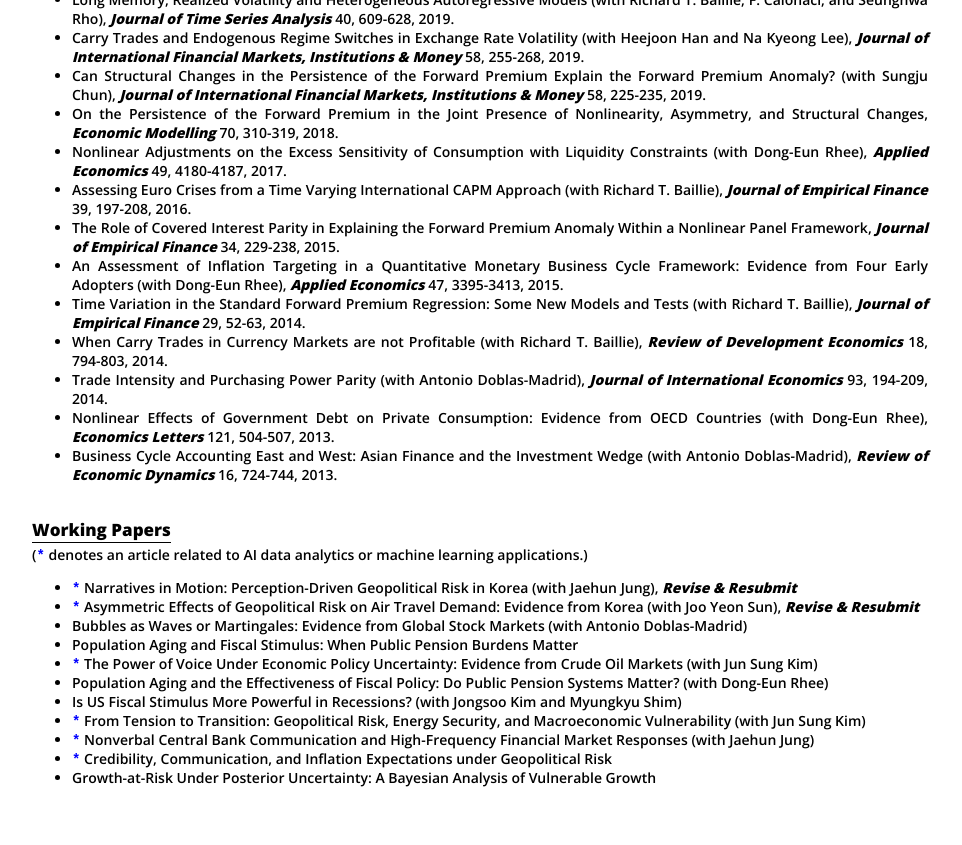
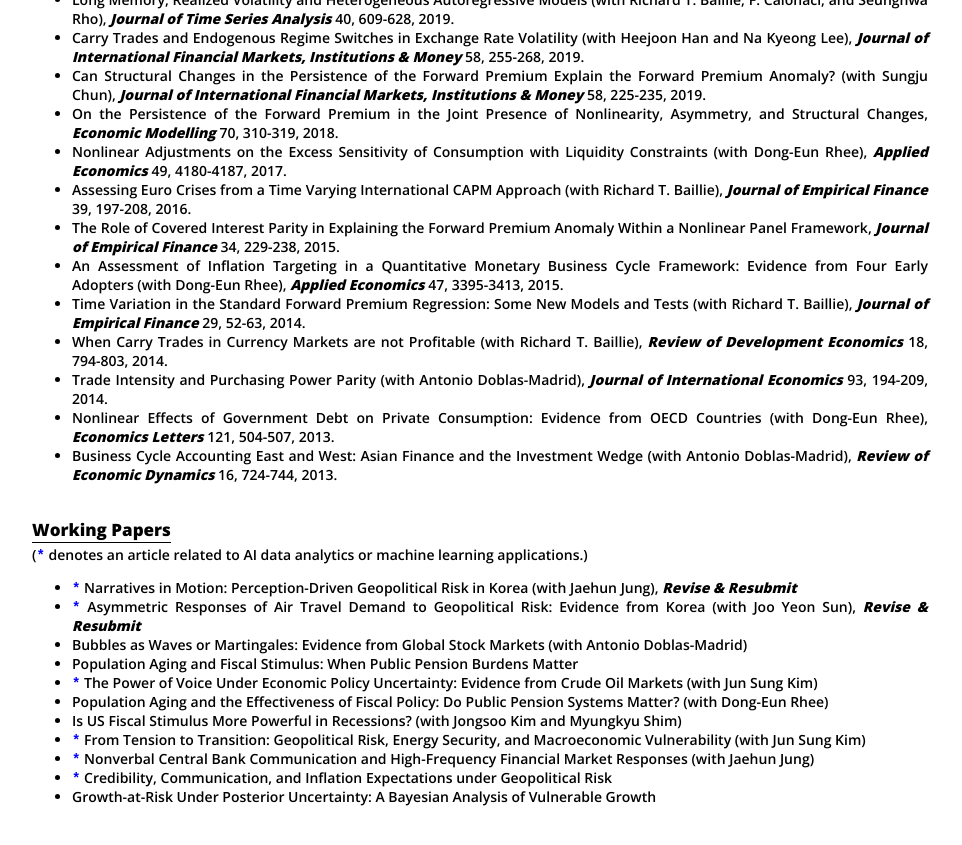
Before and after one commit to dooyeoncho/dooyeoncho.github.io, a Jekyll site: the page built from pages/research.html, in a window 1280 px wide and 900 px high, scrolled down 1237 px. Shown: the top 845 px of the window, without its empty margins (160-1122 px from the left). Built offline with Jekyll 4.4.1, drawn with Linux system fonts in a browser that asks for light colours.

Commit message:
Update research.html

```diff
--- a/pages/research.html
+++ b/pages/research.html
@@ -103,7 +103,7 @@
 <div><b><p style="font-family: 'Open Sans', sans-serif; font-size: 17px; font-weight: 800; color: black; border-bottom: 1.5px solid black; display: inline-block; padding-bottom: 0.3px; margin: 0;">Working Papers</font></p></b> </div></li>(<code style="color : blue"><b>*</b></code> denotes an article related to AI data analytics or machine learning applications.)</li></div>
 	<ul>
 		<span class="highlight-title"><li><code style="color : blue"><b>*</b></code> Narratives in Motion: Perception-Driven Geopolitical Risk in Korea (with Jaehun Jung), <em property="italic"><b>Revise & Resubmit</b></em></li></span>
-		<span class="highlight-title"><li><code style="color : blue"><b>*</b></code> Asymmetric Effects of Geopolitical Risk on Air Travel Demand: Evidence from Korea (with Joo Yeon Sun), <em property="italic"><b>Revise & Resubmit</b></em></li></span>
+		<span class="highlight-title"><li><code style="color : blue"><b>*</b></code> Asymmetric Responses of Air Travel Demand to Geopolitical Risk: Evidence from Korea (with Joo Yeon Sun), <em property="italic"><b>Revise & Resubmit</b></em></li></span>
 		<span class="highlight-title"><li>Bubbles as Waves or Martingales: Evidence from Global Stock Markets (with Antonio Doblas-Madrid)</li></span>
 		<span class="highlight-title"><li>Population Aging and Fiscal Stimulus: When Public Pension Burdens Matter</li></span>
 		<span class="highlight-title"><li><code style="color : blue"><b>*</b></code> The Power of Voice Under Economic Policy Uncertainty: Evidence from Crude Oil Markets (with Jun Sung Kim)</li></span>
```
